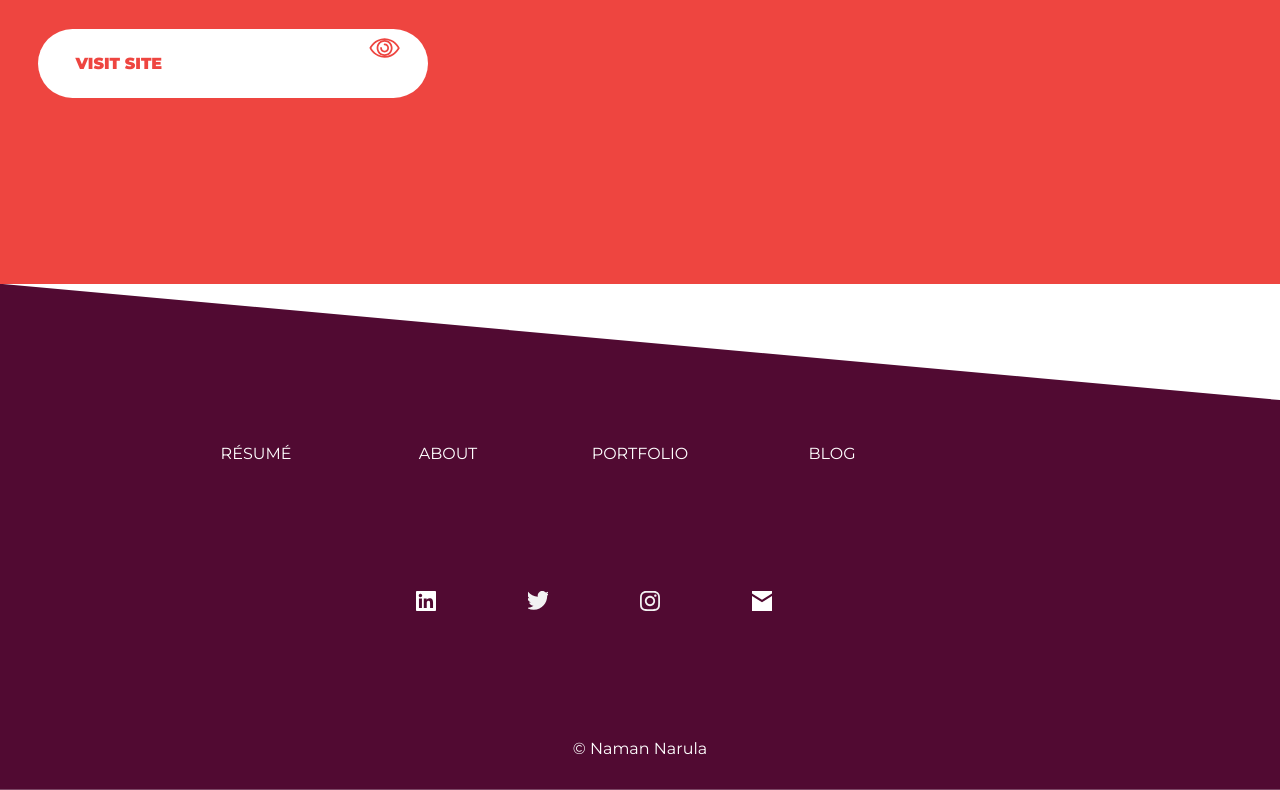
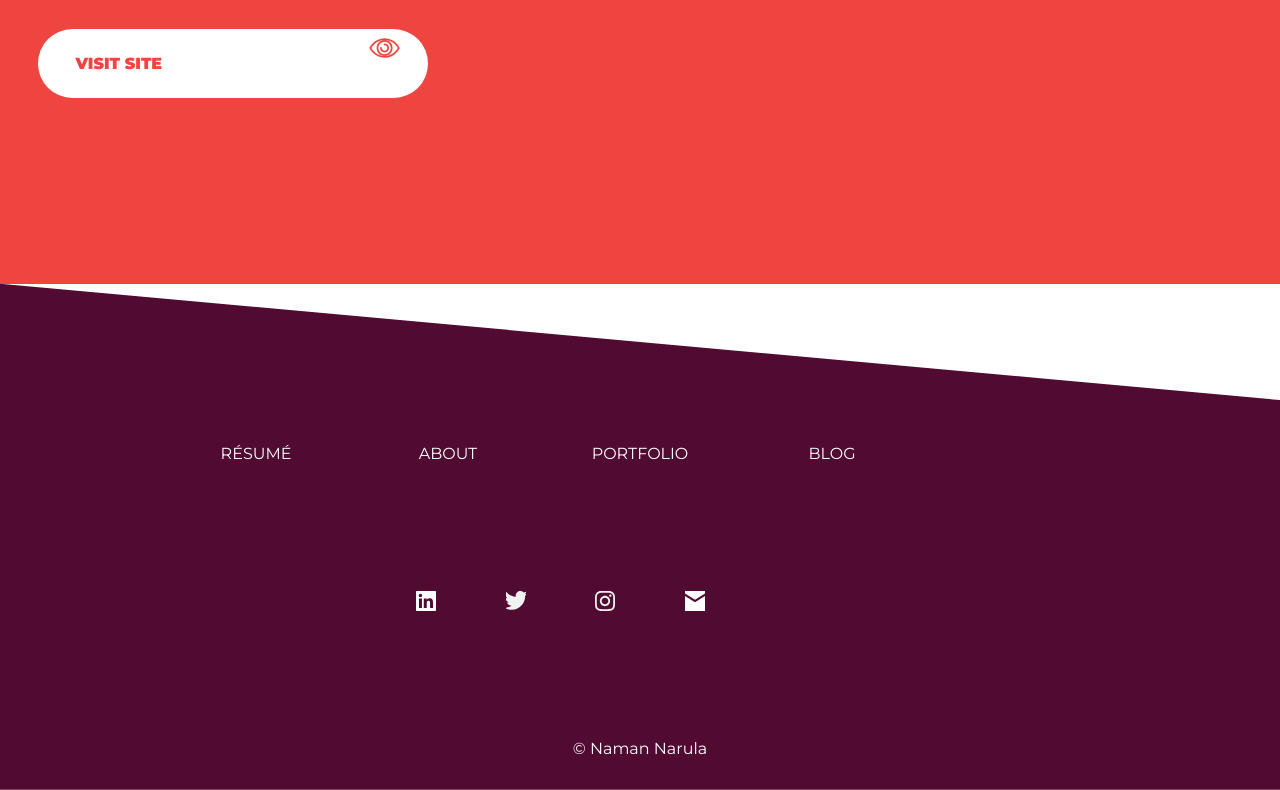
Before and after one commit to namannarula/portfolionew, a plain HTML site: page index.html in a window 1280 px wide. Shown: the part 5465-6255 px from the top of the page. Drawn offline with nearby package versions, Linux system fonts and the light colour scheme.

```diff
--- a/index.css
+++ b/index.css
@@ -1140,8 +1140,8 @@ body footer #socialLink {
   margin: 8em auto;
   display: -ms-grid;
   display: grid;
-  -ms-grid-columns: 1fr 1fr 1fr 1fr;
-  grid-template-columns: 1fr 1fr 1fr 1fr;
+  -ms-grid-columns: 1fr 1fr fr 1fr 1fr;
+  grid-template-columns: 1fr 1fr 1fr 1fr 1fr;
 }
 
 body footer #socialLink a {
```
